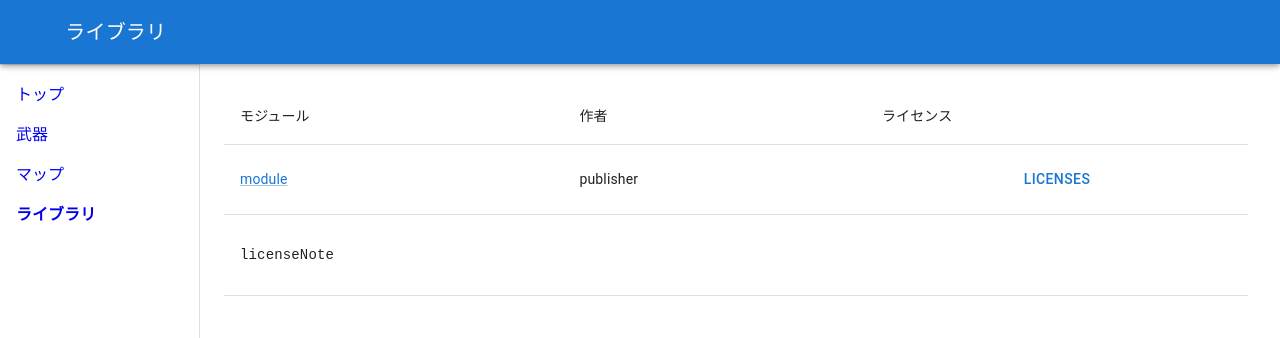
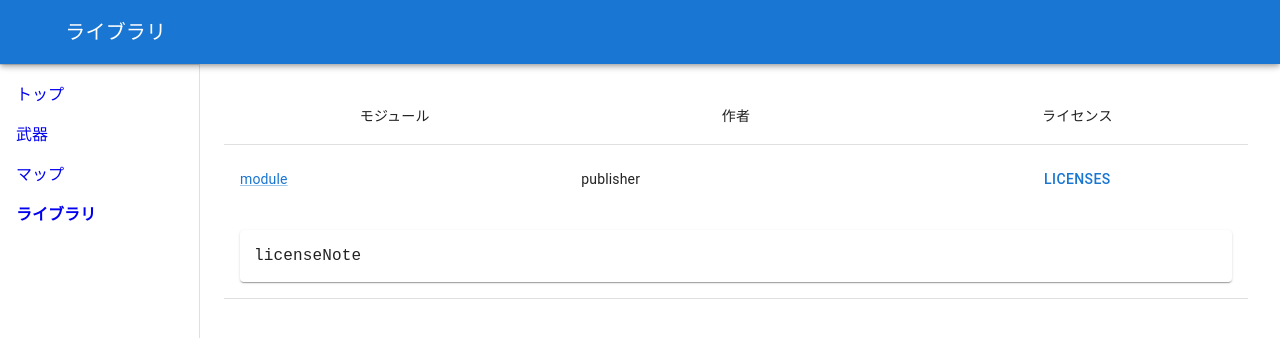
Before and after one commit to sk-0520/elin-tools, a Next.js app: page /about/library in a window 1280 px wide. Both pictures are taken after a click on the button "LICENSES". Shown: the top 338 px of the page. Built offline with nearby package versions, Linux system fonts and the light colour scheme; some icons are missing.

Commit message:
ライブラリライセンスUI調整

```diff
--- a/components/license/LicenseHeader.tsx
+++ b/components/license/LicenseHeader.tsx
@@ -5,9 +5,9 @@ export const LicenseHeader: FC = () => {
 	return (
 		<TableHead>
 			<TableRow>
-				<TableCell>モジュール</TableCell>
-				<TableCell>作者</TableCell>
-				<TableCell>ライセンス</TableCell>
+				<TableCell align="center">モジュール</TableCell>
+				<TableCell align="center">作者</TableCell>
+				<TableCell align="center">ライセンス</TableCell>
 			</TableRow>
 		</TableHead>
 	);
--- a/components/license/LicenseRow.tsx
+++ b/components/license/LicenseRow.tsx
@@ -1,4 +1,12 @@
-import { Button, Link, TableCell, TableRow } from "@mui/material";
+import {
+	Button,
+	Collapse,
+	Link,
+	Paper,
+	TableCell,
+	TableRow,
+	Typography,
+} from "@mui/material";
 import { type FC, useState } from "react";
 import type { License } from "@/features/license";
 
@@ -16,9 +24,20 @@ export const LicenseRow: FC<LicenseRowProps> = (props) => {
 
 	return (
 		<>
-			<TableRow>
+			<TableRow
+				sx={
+					isOpen
+						? {
+								//borderBottom: undefined,
+								"& > *": {
+									borderBottom: "transparent",
+								},
+							}
+						: undefined
+				}
+			>
 				<TableCell>
-					<Link href={license.repository} target={license.module}>
+					<Link href={license.repository} target="_blank">
 						{license.module}
 					</Link>
 				</TableCell>
@@ -35,8 +54,28 @@ export const LicenseRow: FC<LicenseRowProps> = (props) => {
 			</TableRow>
 			{license.licenseNote && isOpen && (
 				<TableRow>
-					<TableCell colSpan={3}>
-						<pre>{license.licenseNote}</pre>
+					<TableCell
+						colSpan={3}
+						sx={{
+							overflow: "hidden",
+						}}
+					>
+						<Collapse in={isOpen} timeout="auto" unmountOnExit>
+							<Paper
+								sx={{
+									overflow: "scroll",
+									maxHeight: "60vh",
+									padding: "1em",
+								}}
+							>
+								<Typography
+									component="pre"
+									sx={{ fontFamily: "monospace" }}
+								>
+									{license.licenseNote}
+								</Typography>
+							</Paper>
+						</Collapse>
 					</TableCell>
 				</TableRow>
 			)}
--- /dev/null
+++ b/components/license/LicenseTable.tsx
@@ -0,0 +1,24 @@
+import { Table, TableBody } from "@mui/material";
+import type { FC } from "react";
+import type { License } from "@/features/license";
+import { LicenseHeader } from "./LicenseHeader";
+import { LicenseRow } from "./LicenseRow";
+
+export interface LicenseTableProps {
+	readonly licenseItems: License[];
+}
+
+export const LicenseTable: FC<LicenseTableProps> = (props) => {
+	const { licenseItems } = props;
+
+	return (
+		<Table sx={{ tableLayout: "fixed", width: "100%" }}>
+			<LicenseHeader />
+			<TableBody>
+				{licenseItems.map((a) => (
+					<LicenseRow key={a.module} license={a} />
+				))}
+			</TableBody>
+		</Table>
+	);
+};
--- a/features/pages.ts
+++ b/features/pages.ts
@@ -2,7 +2,7 @@ export type PageId = "root" | "weapon" | "map" | "about-library";
 
 export interface PageInfo {
 	id: PageId;
-	href: string;
+	href: `/${string}`;
 	title: string;
 }
 
@@ -24,7 +24,7 @@ export const Pages: Array<PageInfo> = [
 	},
 	{
 		id: "about-library",
-		href: "about/library",
+		href: "/about/library",
 		title: "ライブラリ",
 	},
 ];
--- a/pages/about/library.tsx
+++ b/pages/about/library.tsx
@@ -1,8 +1,6 @@
-import { Table, TableBody } from "@mui/material";
 import type { NextPage } from "next";
 import { DefaultPage } from "@/components/layout/DefaultPage";
-import { LicenseHeader } from "@/components/license/LicenseHeader";
-import { LicenseRow } from "@/components/license/LicenseRow";
+import { LicenseTable } from "@/components/license/LicenseTable";
 import type { License } from "@/features/license";
 import license from "@/raw-resource/license/license.json";
 
@@ -27,14 +25,7 @@ const Page: NextPage = () => {
 
 	return (
 		<DefaultPage pageId="about-library">
-			<Table>
-				<LicenseHeader />
-				<TableBody>
-					{licenseItems.map((a) => (
-						<LicenseRow key={a.module} license={a} />
-					))}
-				</TableBody>
-			</Table>
+			<LicenseTable licenseItems={licenseItems} />
 		</DefaultPage>
 	);
 };
```
